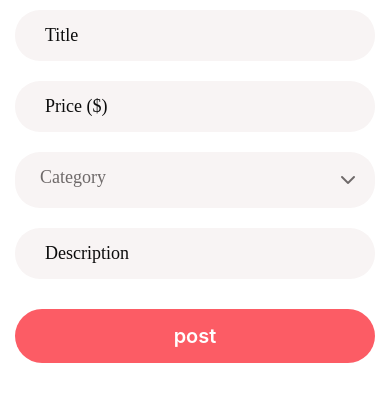
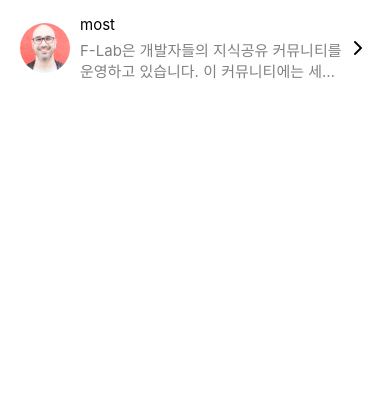
Before and after one commit to ordinaryprobably/react-native-practice, a React Native app: screen / in a window 390 px wide. Shown: the top 402 px of the page. Built offline with nearby package versions, Linux system fonts and the light colour scheme.

Commit message:
Last commit for the First Part.

```diff
--- a/App.js
+++ b/App.js
@@ -22,12 +22,17 @@ import { useState } from "react";
 import LoginScreen from "./app/screens/LoginScreen";
 import RegisterScreen from "./app/screens/RegisterScreen";
 import ListingEditScreen from "./app/screens/ListingEditScreen";
+import ListItem from "./app/components/ListItem";
+import ListItemDeleteAction from "./app/components/ListItemDeleteAction";
 
 const categories = [
   { label: "food", value: 1 },
   { label: "bike", value: 2 },
   { label: "korea", value: 3 },
 ];
+
+const dummyText =
+  "F-Lab은 개발자들의 지식공유 커뮤니티를 운영하고 있습니다. 이 커뮤니티에는 세계적인 IT기업에서 근무하는 개발자, 유명 서적 저자 등 실력이 뛰어나기로 유명하신 분들이 모여있습니다. 또한 F-Lab 멘토링을 수료하고, 상위 IT 서비스 기업에 재직중인 뛰어난 주니어 개발자들도 만나볼 수 있습니다. F-Lab의 커뮤니티에 합류하시게 되면, 이런 뛰어난 개발자들과 교류하실 수 있으며 공간 제공 등 다양한 혜택도 받아보실 수 있습니다. 이 커뮤니티에서는 멘토링 활동, 혹은 강의나 집필과 같이 지식공유활동에 관심있는 사람들이 인사이트를 공유하고 있습니다. 지식공유활동에 관심이 많으신 개발자분들의 신청을 기다립니다 [최소자격] - 스스로 동기부여하여 꾸준히 학습을 하시는 분 - 이력에 타이틀이 있으신 분 - 개발자 교육, 멘토링, 집필 등 지식 공유활동에 관심이 많으신 분";
 
 export default function App() {
   const [category, setCategory] = useState(null);
@@ -50,7 +55,19 @@ export default function App() {
   //   </Screen>
   // return <LoginScreen />;
   // return <RegisterScreen />;
-  return <ListingEditScreen />;
+  // return <ListingEditScreen />;
+  return (
+    <Screen>
+      <ListItem
+        title="most"
+        description={dummyText}
+        imageUrl={require("./app/assets/mosh.jpg")}
+        renderRightAction={ListItemDeleteAction}
+        showChevrons
+        numberOfLines={2}
+      />
+    </Screen>
+  );
 }
 const styles = StyleSheet.create({
   // container: {
--- a/app/components/AppPicker.js
+++ b/app/components/AppPicker.js
@@ -15,6 +15,7 @@ export default function AppPicker({
   selectedItem,
   placeholder,
   onItemSelect,
+  width,
 }) {
   const [isVisible, setIsVisible] = useState(false);
 
@@ -24,7 +25,7 @@ export default function AppPicker({
         underlayColor={colors.light}
         onPress={() => setIsVisible(true)}
       >
-        <TextView>
+        <TextView width={width}>
           <CategoryIcon name={icon} size={24} color={colors.medium} />
           <PickerText>
             {selectedItem ? selectedItem.label : placeholder}
@@ -56,10 +57,12 @@ export default function AppPicker({
 
 const TextView = styled.View`
   flex-direction: row;
-  padding: 15px;
+  align-items: center;
+  padding: 10px;
   background-color: ${colors.light};
-  border-radius: 25px;
+  border-radius: 8px;
   margin: 10px 0;
+  width: ${(props) => (props.width ? `${props.width}px` : "100%")};
 `;
 
 const PickerText = styled(BasicText)`
--- a/app/components/AppTextInput.js
+++ b/app/components/AppTextInput.js
@@ -5,9 +5,9 @@ import { Feather } from "@expo/vector-icons";
 import colors from "../config/colors";
 import defaultStyles from "../config/styles";
 
-export default function AppTextInput({ icon, ...otherProps }) {
+export default function AppTextInput({ icon, width, ...otherProps }) {
   return (
-    <TextView>
+    <TextView width={width}>
       {icon && <Feather name={icon} size={24} color={colors.medium} />}
       <StyledTextInput clearButtonMode="always" {...otherProps} />
     </TextView>
@@ -16,10 +16,11 @@ export default function AppTextInput({ icon, ...otherProps }) {
 
 const TextView = styled.View`
   flex-direction: row;
-  padding: 15px;
+  padding: 10px;
   background-color: ${colors.light};
-  border-radius: 25px;
+  border-radius: 8px;
   margin: 10px 0;
+  width: ${(props) => (props.width ? `${props.width}px` : "100%")};
 `;
 
 const StyledTextInput = styled.TextInput`
--- a/app/components/Forms/AppFormField.js
+++ b/app/components/Forms/AppFormField.js
@@ -3,7 +3,7 @@ import { useFormikContext } from "formik";
 import AppTextInput from "../AppTextInput";
 import ErrorMessage from "../Forms/ErrorMessage";
 
-function AppFormField({ name, ...otherProps }) {
+function AppFormField({ name, width, ...otherProps }) {
   const { setFieldTouched, handleChange, errors, touched } = useFormikContext();
 
   return (
@@ -11,6 +11,7 @@ function AppFormField({ name, ...otherProps }) {
       <AppTextInput
         onBlur={() => setFieldTouched(name)}
         onChangeText={handleChange(name)}
+        width={width}
         {...otherProps}
       />
       <ErrorMessage error={errors[name]} visible={touched[name]} />
--- a/app/components/Forms/AppFormPicker.js
+++ b/app/components/Forms/AppFormPicker.js
@@ -3,7 +3,7 @@ import React from "react";
 import ErrorMessage from "./ErrorMessage";
 import AppPicker from "../AppPicker";
 
-function AppFormPicker({ name, items, placeholder }) {
+function AppFormPicker({ name, items, placeholder, width }) {
   const { setFieldValue, handleChange, errors, touched, values } =
     useFormikContext();
 
@@ -14,6 +14,7 @@ function AppFormPicker({ name, items, placeholder }) {
         onItemSelect={(item) => setFieldValue(name, item)}
         selectedItem={values[name]}
         placeholder={placeholder}
+        width={width}
       />
       <ErrorMessage error={errors[name]} visible={touched[name]} />
     </>
--- a/app/components/ListItem.js
+++ b/app/components/ListItem.js
@@ -3,6 +3,7 @@ import { GestureHandlerRootView } from "react-native-gesture-handler";
 import Swipeable from "react-native-gesture-handler/Swipeable";
 import styled from "styled-components/native";
 import colors from "../config/colors";
+import { Feather } from "@expo/vector-icons";
 
 export default function ListItem({
   title,
@@ -11,6 +12,8 @@ export default function ListItem({
   IconComponent,
   onPress,
   renderRightAction,
+  showChevrons,
+  numberOfLines,
 }) {
   return (
     <GestureHandlerRootView>
@@ -21,8 +24,15 @@ export default function ListItem({
             {imageUrl && <ProfileImage source={imageUrl} />}
             <ProfileInnerView>
               <ProfileName>{title}</ProfileName>
-              {description && <CountListing>{description}</CountListing>}
+              {description && (
+                <CountListing numberOfLines={numberOfLines}>
+                  {description}
+                </CountListing>
+              )}
             </ProfileInnerView>
+            {showChevrons && (
+              <Feather name="chevron-right" size={24} color="black" />
+            )}
           </ProfileView>
         </TouchableHighlight>
       </Swipeable>
@@ -32,6 +42,7 @@ export default function ListItem({
 
 const ProfileView = styled.View`
   flex-direction: row;
+  align-items: center;
   padding: 15px 20px;
   background-color: ${colors.white};
 `;
@@ -43,6 +54,7 @@ const ProfileImage = styled.Image`
 `;
 
 const ProfileInnerView = styled.View`
+  flex: 1;
   justify-content: center;
   margin-left: 10px;
 `;
--- a/app/components/Screen.js
+++ b/app/components/Screen.js
@@ -6,6 +6,8 @@ export default function Screen({ children }) {
 }
 
 // SafeAreaView doesn't support horizontal padding.
+// 혹시 렌더링에 문제 생기면 flex: 1 삭제해보기.
 export const SafeScreen = styled.SafeAreaView`
+  flex: 1;
   padding-top: ${Constants.statusBarHeight}px;
 `;
--- a/app/screens/ListingEditScreen.js
+++ b/app/screens/ListingEditScreen.js
@@ -41,11 +41,13 @@ function ListingEditScreen() {
             keyboardType="default"
             placeholder="Price ($)"
             name="price"
+            width={130}
           />
           <AppFormPicker
             items={categories}
             placeholder="Category"
             name="category"
+            width={170}
           />
           <AppFormField
             autoCapitalize="none"
--- a/app/screens/MessagesScreen.js
+++ b/app/screens/MessagesScreen.js
@@ -1,4 +1,5 @@
 import { FlatList, Platform, StatusBar } from "react-native";
+import styled from "styled-components/native";
 
 import Screen from "../components/Screen";
 import ListItem from "../components/ListItem";
@@ -31,6 +32,7 @@ export default function MessagesScreen() {
 
   return (
     <Screen>
+      <FullScreen>
         <FlatList
           data={messages}
           keyExtractor={(message) => message.id.toString()}
@@ -47,17 +49,16 @@ export default function MessagesScreen() {
           )}
           ItemSeparatorComponent={ListItemSeparator}
           refreshing={refreshing}
-        onRefresh={() =>
-          setMessages([
-            {
-              id: 2,
-              title: "Title 2",
-              description: "Desc 2",
-              image: require("../assets/mosh.jpg"),
-            },
-          ])
-        }
+          onRefresh={() => {
+            setMessages(initailMessages);
+            setRefreshing(false);
+          }}
         />
+      </FullScreen>
     </Screen>
   );
 }
+
+const FullScreen = styled.View`
+  flex: 1;
+`;
```
Lines whose indentation alone changed are shown as unchanged.
